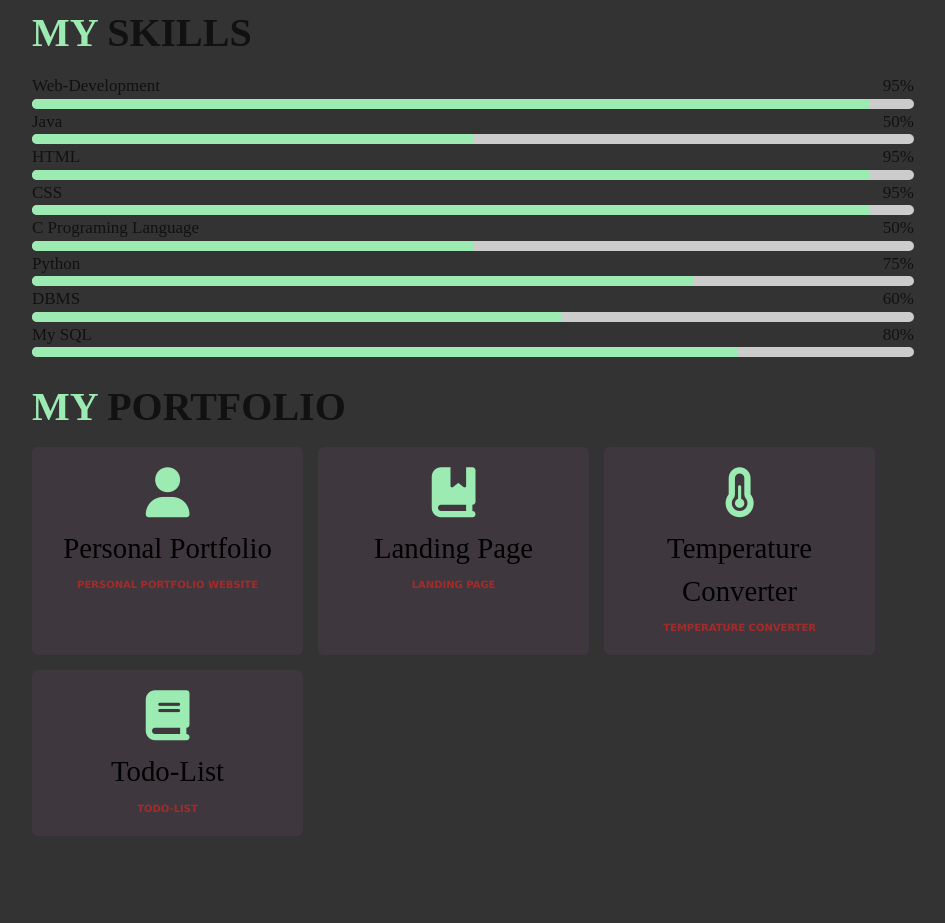
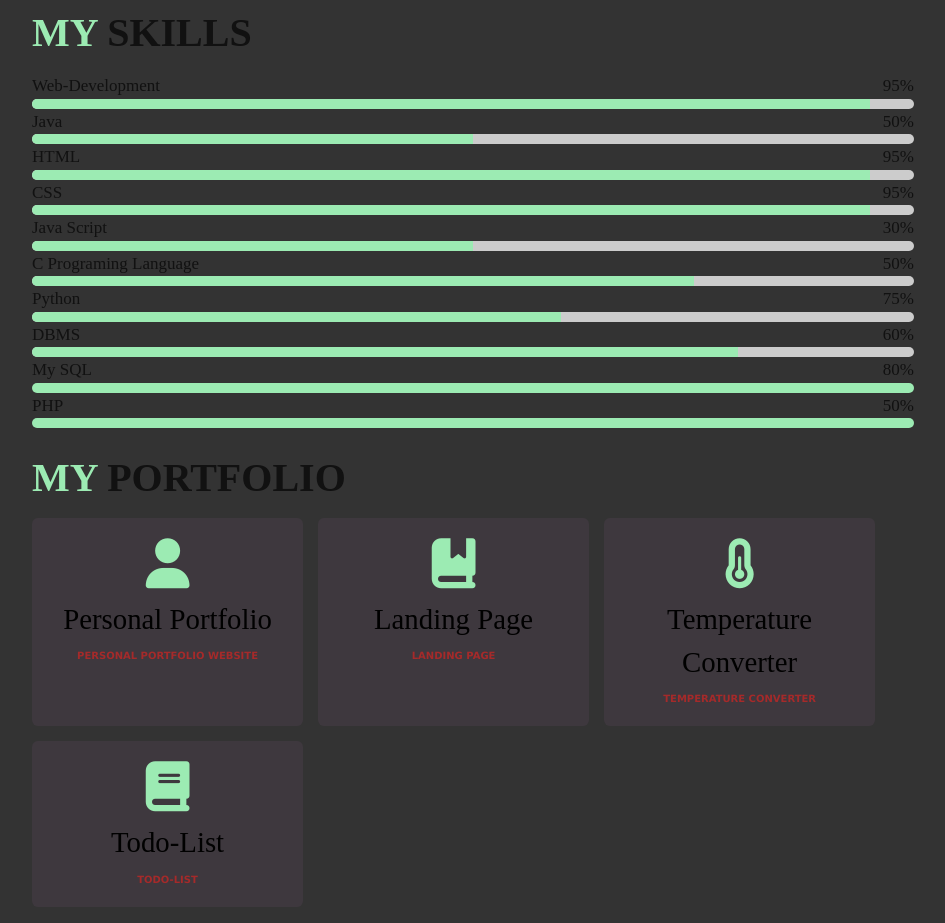
Before and after one commit to arjunposa/OIBGRIP-LEVEL1-TASK2, a plain HTML site: page index.html in a window 1280 px wide. Shown: the part 1362-2285 px from the top of the page, without its empty margins (317-1262 px from the left). Drawn offline with Linux system fonts and the light colour scheme; a web font is replaced by a local one.

Commit message:
Update index.html

```diff
--- a/index.html
+++ b/index.html
@@ -105,6 +105,10 @@
     <h3>CSS <span> 95% </span></h3>
     <div class="bar"> <span></span></div>
   </div>
+   <div class="progress">
+    <h3> Java Script <span> 30% </span></h3>
+    <div class="bar"> <span></span></div>
+  </div>
   <div class="progress">
     <h3>C Programing Language <span> 50% </span></h3>
     <div class="bar"> <span></span></div>
@@ -119,6 +123,10 @@
   </div>
   <div class="progress">
     <h3> My SQL <span> 80% </span></h3>
+    <div class="bar"> <span></span></div>
+  </div>
+   <div class="progress">
+    <h3> PHP <span> 50% </span></h3>
     <div class="bar"> <span></span></div>
   </div>
 </div>
```
